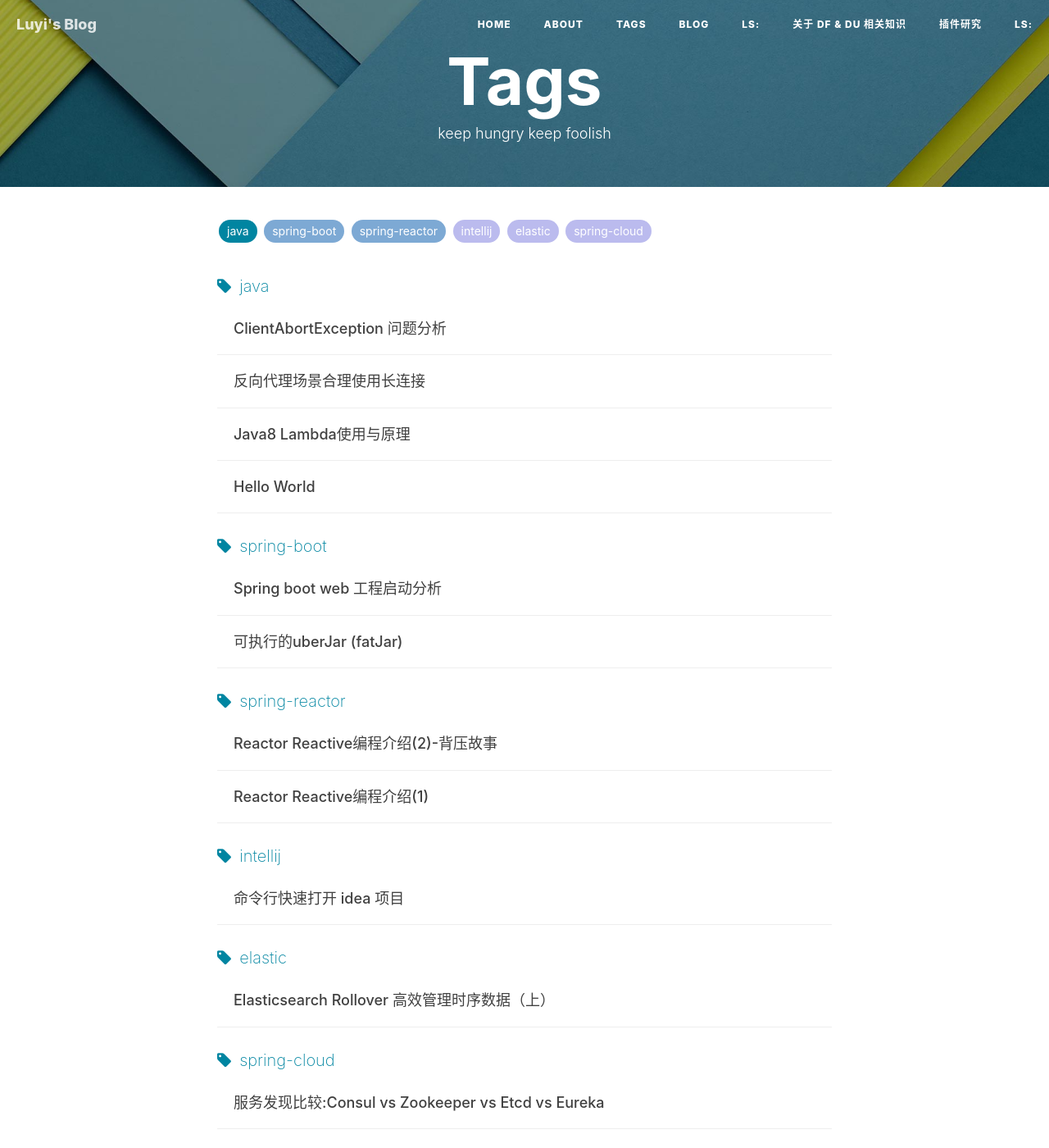
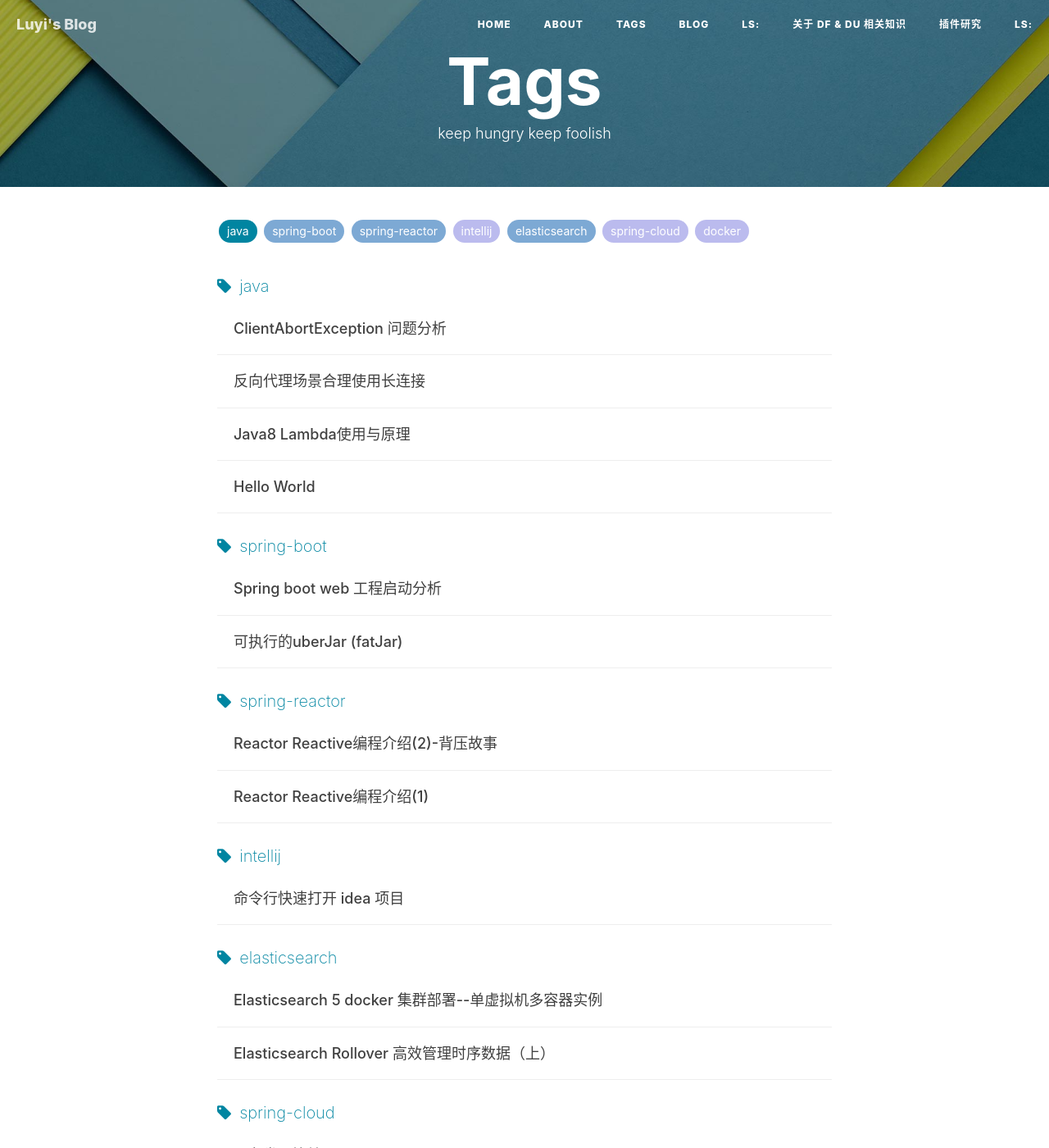
Before and after one commit to luyiisme/luyiisme.github.io, a Jekyll site: the page built from tags.html, in a window 1280 px wide and 1400 px high. Shown: the whole window at 82% size. Built offline with Jekyll 4.4.1, drawn with Linux system fonts in a browser that asks for light colours; nearby versions of some CDN libraries; comment, search, counter and statistics services are not loaded; some of the changed lines change nothing that is shown; some of the changed text lies outside the part shown.

Commit message:
add new post

````diff
--- a/_posts/2017-04-13-es-rollover-index.markdown
+++ b/_posts/2017-04-13-es-rollover-index.markdown
@@ -5,7 +5,7 @@ date:       2017-04-13
 author:     "luyi"
 header-img: "img/post-bg-metalworking.jpg"
 tags:
-    - elastic
+    - elasticsearch
 ---
 大家在使用 Elasticsearch 管理时序数据（比如 日志事件）时经常习惯于将每一天的数据作为一个 Index。根据日志事件的时间戳可以产生最近一天的新索引，新Index的定义可以事先使用 [index 模板](https://www.elastic.co/guide/en/elasticsearch/reference/master/indices-templates.html).
 
--- /dev/null
+++ b/_posts/2017-05-06-elasticsearch-docker-on-one-vm.markdown
@@ -0,0 +1,75 @@
+---
+layout:     post
+title:      "Elasticsearch 5 docker 集群部署--单虚拟机多容器实例"
+date:       2017-05-06
+author:     "luyi"
+header-img: "img/post-bg-metalworking.jpg"
+tags:
+    - elasticsearch
+    - docker
+---
+如何在单一虚拟机上部署多个 elasticsearch 5 容器实例和1个 kibana 5 的容器实例呢？
+
+## 1.准备
+
+- 镜像的选择
+
+ * docker.elastic.co/elasticsearch/elasticsearch:5.3.2
+
+ES Docker 镜像选用： (ES 的官方文档中提供的)镜像注册中心 docker.elastic.co 中（es,kibana）镜像默认集成了 x-pack。x-pack 插件可以方便的进行集群监控，且即使试用证书过期了[监控功能是免费证书包括的](https://www.elastic.co/subscriptions)。
+
+注意，Docker Hub 中的 elasticsearch,kibana 镜像虽然注明也是官方提供的，但是没有默认集成 x-pack 插件(如果需要可以基于此定制镜像，并安装相关插件的)。
+
+- 目标机器
+
+ * 选择了一台阿里云的 centos7,4c4g的虚拟机
+
+## 2.部署步骤
+
+- 首先，（拉取镜像）运行第一个名叫：elas1 的容器；
+
+```
+docker run -d -p 9200:9200 -p 9300:9300 --name elas1 -h elas1\
+ -e cluster.name=lookout-es -e ES_JAVA_OPTS="-Xms512m -Xmx512m" -e xpack.security.enabled=false\
+  docker.elastic.co/elasticsearch/elasticsearch:5.3.2
+```
+
+由于在同一台虚拟机上，保证网络的默认 bridge 模式不变，同时映射9200，9300默认端口。同时指定容器的主机名为: elas1。
+
+“-e xpack.security.enabled=false” 表示关闭 x-pack 的安全功能，不做访问认证控制。
+
+"ES_JAVA_OPTS=-Xms512m -Xmx512m"，指定 elasticsearch java 进程的内存大小参数（默认是2g），考虑到会部署多个实例，这里适当调下了。
+
+- 运行第二个es 容器 elas2；
+
+link 到容器 elas1。同时端口分别映射到宿主机器的:9211,9311端口。
+
+```
+docker run -d -p 9211:9200 -p 9311:9300 --link elas1\
+  --name elas2 -e cluster.name=lookout-es -e ES_JAVA_OPTS="-Xms512m -Xmx512m" -e xpack.security.enabled=false\
+  -e discovery.zen.ping.unicast.hosts=elas1 docker.elastic.co/elasticsearch/elasticsearch:5.3.2
+```
+- 检查 es 集群状态
+
+```
+curl http://localhost:9200/_cat/health?v
+
+epoch      timestamp cluster    status node.total node.data shards pri relo init unassign pending_tasks max_task_wait_time active_shards_percent
+1494051382 06:16:22  lookout-es green           2         2      4   2    0    0        0             0                  -                100.0%
+```
+
+- 也可以运行一个 kibana 容器，图形化查看监控集群状态；
+
+link 到容器 elas1，暴露映射5601端口，同时指定 elas1主机为 kibana 对应交互的 es 机器；
+
+```
+docker run -d --name kibana  --link elas1 -e ELASTICSEARCH_URL=http://elas1:9200 -p 5601:5601\
+ docker.elastic.co/kibana/kibana:5.3.2
+```
+
+![image](https://luyiisme.github.io/img/in-post/kibana050701.jpg)
+
+---
+### 著作权声明
+
+`首次发布于此，转载请保留以上链接`
````
Also changed, not shown: img/in-post/kibana050701.jpg (added).
